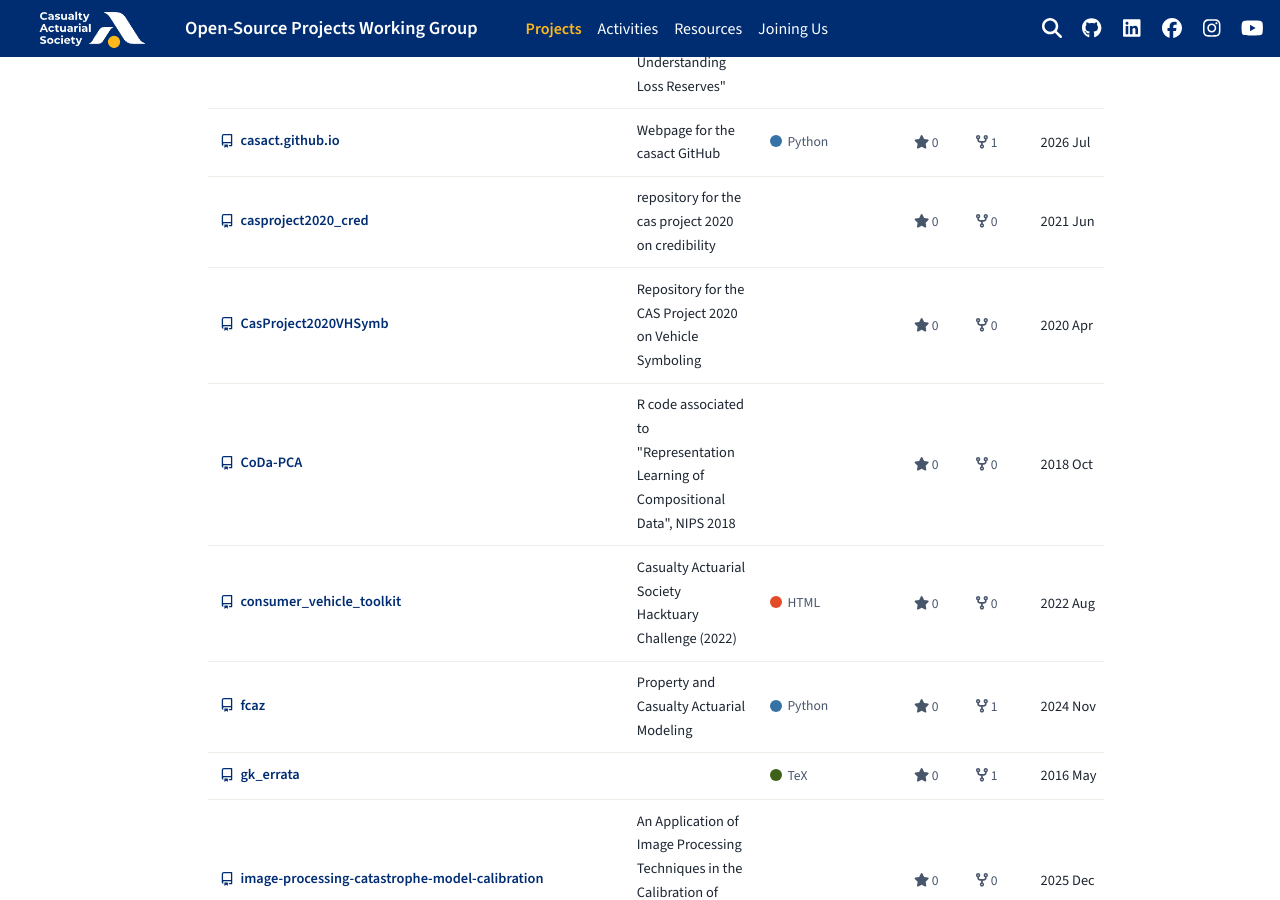
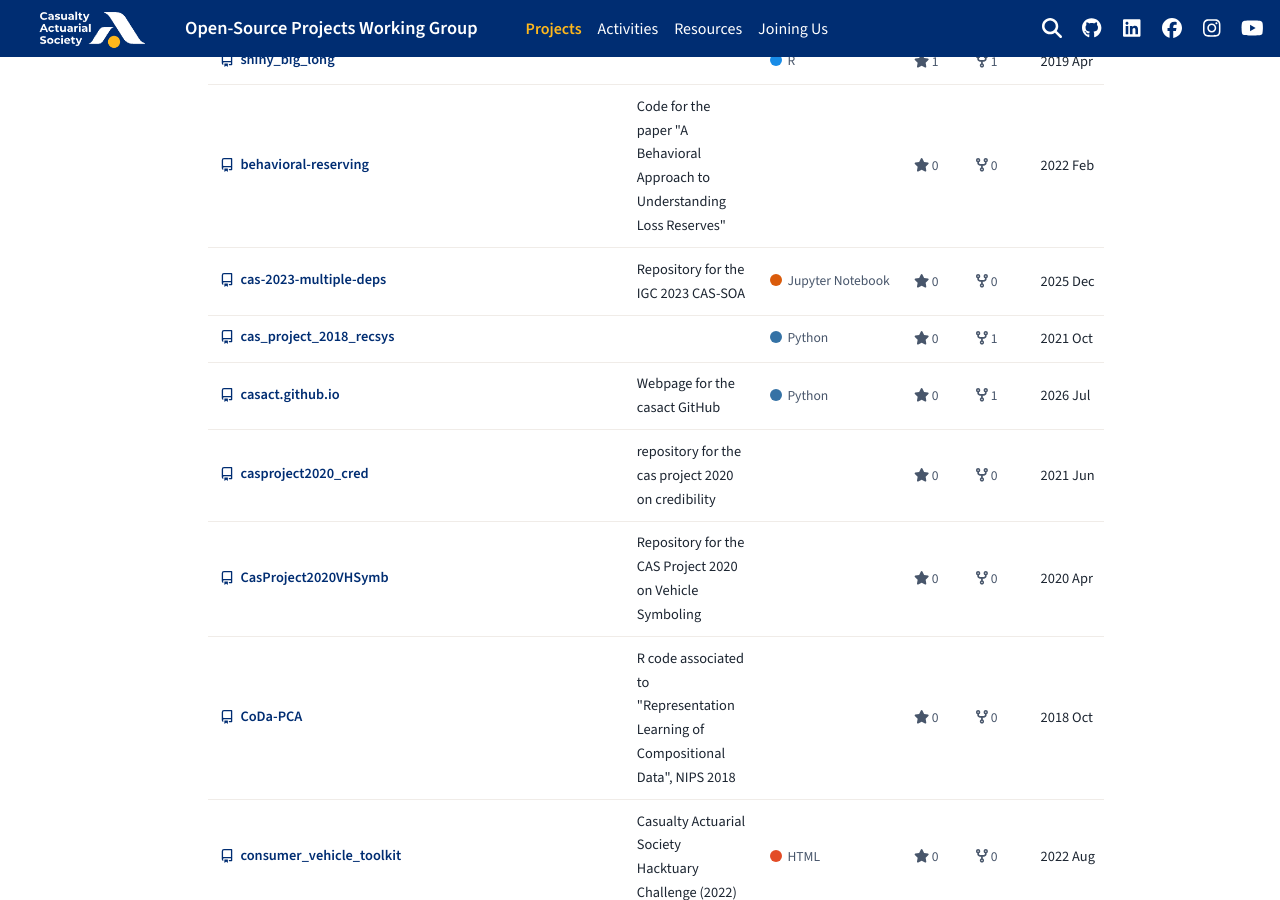
Before and after one commit to casact/casact.github.io, a Sphinx documentation site: the page built from docs/projects.md, in a window 1280 px wide and 900 px high, scrolled down 4956 px. Built offline with Sphinx 7.4.7 and the PyData theme 0.15.4, drawn with Linux system fonts in a browser that asks for light colours; some of the changed text lies outside the part shown.

Commit message:
Update repo listings

```diff
--- a/docs/projects.md
+++ b/docs/projects.md
@@ -191,6 +191,14 @@ All 55 public repositories in the [casact GitHub organization](https://github.co
   <td>2024 Nov</td>
 </tr>
 <tr>
+  <td class="cas-repo-name"><a href="https://github.com/casact/CasProject2016" target="_blank" rel="noopener"><svg aria-hidden="true" viewBox="0 0 16 16" width="14" height="14" class="cas-repo-icon"><path fill="currentColor" d="M2 2.5A2.5 2.5 0 0 1 4.5 0h8.75a.75.75 0 0 1 .75.75v12.5a.75.75 0 0 1-.75.75h-2.5a.75.75 0 0 1 0-1.5h1.75v-2h-8a1 1 0 0 0-.714 1.7.75.75 0 1 1-1.072 1.05A2.495 2.495 0 0 1 2 11.5Zm10.5-1h-8a1 1 0 0 0-1 1v6.708A2.486 2.486 0 0 1 4.5 9h8ZM5 12.25a.25.25 0 0 1 .25-.25h3.5a.25.25 0 0 1 .25.25v3.25a.25.25 0 0 1-.4.2l-1.45-1.087a.249.249 0 0 0-.3 0L5.4 15.7a.25.25 0 0 1-.4-.2Z"></path></svg>CasProject2016</a></td>
+  <td>Code for the Variance paper on Retention, conversion and Big Data</td>
+  <td><span class="cas-repo-lang"><span class="cas-lang-dot" style="background-color:#198CE7"></span>R</span></td>
+  <td><span class="cas-repo-stat"><i class="fa-solid fa-star"></i> 3</span></td>
+  <td><span class="cas-repo-stat"><i class="fa-solid fa-code-fork"></i> 1</span></td>
+  <td>2018 May</td>
+</tr>
+<tr>
   <td class="cas-repo-name"><a href="https://github.com/casact/claim_sim" target="_blank" rel="noopener"><svg aria-hidden="true" viewBox="0 0 16 16" width="14" height="14" class="cas-repo-icon"><path fill="currentColor" d="M2 2.5A2.5 2.5 0 0 1 4.5 0h8.75a.75.75 0 0 1 .75.75v12.5a.75.75 0 0 1-.75.75h-2.5a.75.75 0 0 1 0-1.5h1.75v-2h-8a1 1 0 0 0-.714 1.7.75.75 0 1 1-1.072 1.05A2.495 2.495 0 0 1 2 11.5Zm10.5-1h-8a1 1 0 0 0-1 1v6.708A2.486 2.486 0 0 1 4.5 9h8ZM5 12.25a.25.25 0 0 1 .25-.25h3.5a.25.25 0 0 1 .25.25v3.25a.25.25 0 0 1-.4.2l-1.45-1.087a.249.249 0 0 0-.3 0L5.4 15.7a.25.25 0 0 1-.4-.2Z"></path></svg>claim_sim</a></td>
   <td></td>
   <td></td>
@@ -325,6 +333,22 @@ All 55 public repositories in the [casact GitHub organization](https://github.co
   <td><span class="cas-repo-stat"><i class="fa-solid fa-star"></i> 0</span></td>
   <td><span class="cas-repo-stat"><i class="fa-solid fa-code-fork"></i> 0</span></td>
   <td>2022 Feb</td>
+</tr>
+<tr>
+  <td class="cas-repo-name"><a href="https://github.com/casact/cas-2023-multiple-deps" target="_blank" rel="noopener"><svg aria-hidden="true" viewBox="0 0 16 16" width="14" height="14" class="cas-repo-icon"><path fill="currentColor" d="M2 2.5A2.5 2.5 0 0 1 4.5 0h8.75a.75.75 0 0 1 .75.75v12.5a.75.75 0 0 1-.75.75h-2.5a.75.75 0 0 1 0-1.5h1.75v-2h-8a1 1 0 0 0-.714 1.7.75.75 0 1 1-1.072 1.05A2.495 2.495 0 0 1 2 11.5Zm10.5-1h-8a1 1 0 0 0-1 1v6.708A2.486 2.486 0 0 1 4.5 9h8ZM5 12.25a.25.25 0 0 1 .25-.25h3.5a.25.25 0 0 1 .25.25v3.25a.25.25 0 0 1-.4.2l-1.45-1.087a.249.249 0 0 0-.3 0L5.4 15.7a.25.25 0 0 1-.4-.2Z"></path></svg>cas-2023-multiple-deps</a></td>
+  <td>Repository for the  IGC 2023 CAS-SOA</td>
+  <td><span class="cas-repo-lang"><span class="cas-lang-dot" style="background-color:#DA5B0B"></span>Jupyter Notebook</span></td>
+  <td><span class="cas-repo-stat"><i class="fa-solid fa-star"></i> 0</span></td>
+  <td><span class="cas-repo-stat"><i class="fa-solid fa-code-fork"></i> 0</span></td>
+  <td>2025 Dec</td>
+</tr>
+<tr>
+  <td class="cas-repo-name"><a href="https://github.com/casact/cas_project_2018_recsys" target="_blank" rel="noopener"><svg aria-hidden="true" viewBox="0 0 16 16" width="14" height="14" class="cas-repo-icon"><path fill="currentColor" d="M2 2.5A2.5 2.5 0 0 1 4.5 0h8.75a.75.75 0 0 1 .75.75v12.5a.75.75 0 0 1-.75.75h-2.5a.75.75 0 0 1 0-1.5h1.75v-2h-8a1 1 0 0 0-.714 1.7.75.75 0 1 1-1.072 1.05A2.495 2.495 0 0 1 2 11.5Zm10.5-1h-8a1 1 0 0 0-1 1v6.708A2.486 2.486 0 0 1 4.5 9h8ZM5 12.25a.25.25 0 0 1 .25-.25h3.5a.25.25 0 0 1 .25.25v3.25a.25.25 0 0 1-.4.2l-1.45-1.087a.249.249 0 0 0-.3 0L5.4 15.7a.25.25 0 0 1-.4-.2Z"></path></svg>cas_project_2018_recsys</a></td>
+  <td></td>
+  <td><span class="cas-repo-lang"><span class="cas-lang-dot" style="background-color:#3572A5"></span>Python</span></td>
+  <td><span class="cas-repo-stat"><i class="fa-solid fa-star"></i> 0</span></td>
+  <td><span class="cas-repo-stat"><i class="fa-solid fa-code-fork"></i> 1</span></td>
+  <td>2021 Oct</td>
 </tr>
 <tr>
   <td class="cas-repo-name"><a href="https://github.com/casact/casact.github.io" target="_blank" rel="noopener"><svg aria-hidden="true" viewBox="0 0 16 16" width="14" height="14" class="cas-repo-icon"><path fill="currentColor" d="M2 2.5A2.5 2.5 0 0 1 4.5 0h8.75a.75.75 0 0 1 .75.75v12.5a.75.75 0 0 1-.75.75h-2.5a.75.75 0 0 1 0-1.5h1.75v-2h-8a1 1 0 0 0-.714 1.7.75.75 0 1 1-1.072 1.05A2.495 2.495 0 0 1 2 11.5Zm10.5-1h-8a1 1 0 0 0-1 1v6.708A2.486 2.486 0 0 1 4.5 9h8ZM5 12.25a.25.25 0 0 1 .25-.25h3.5a.25.25 0 0 1 .25.25v3.25a.25.25 0 0 1-.4.2l-1.45-1.087a.249.249 0 0 0-.3 0L5.4 15.7a.25.25 0 0 1-.4-.2Z"></path></svg>casact.github.io</a></td>
```
Also changed, not shown: other parts of docs/projects.md (+1 -1 lines).
